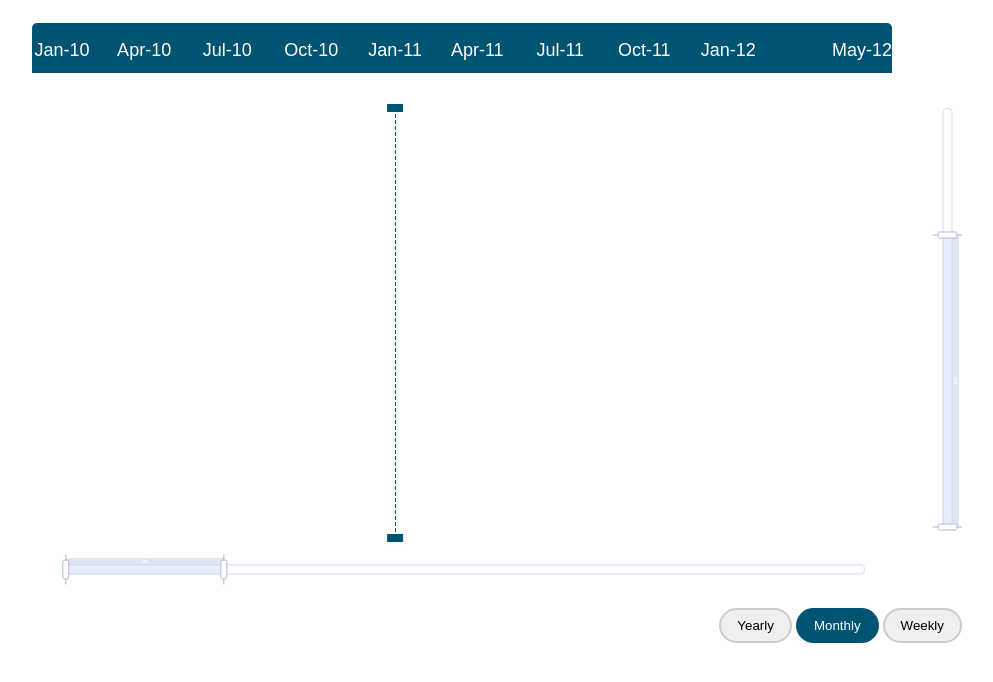
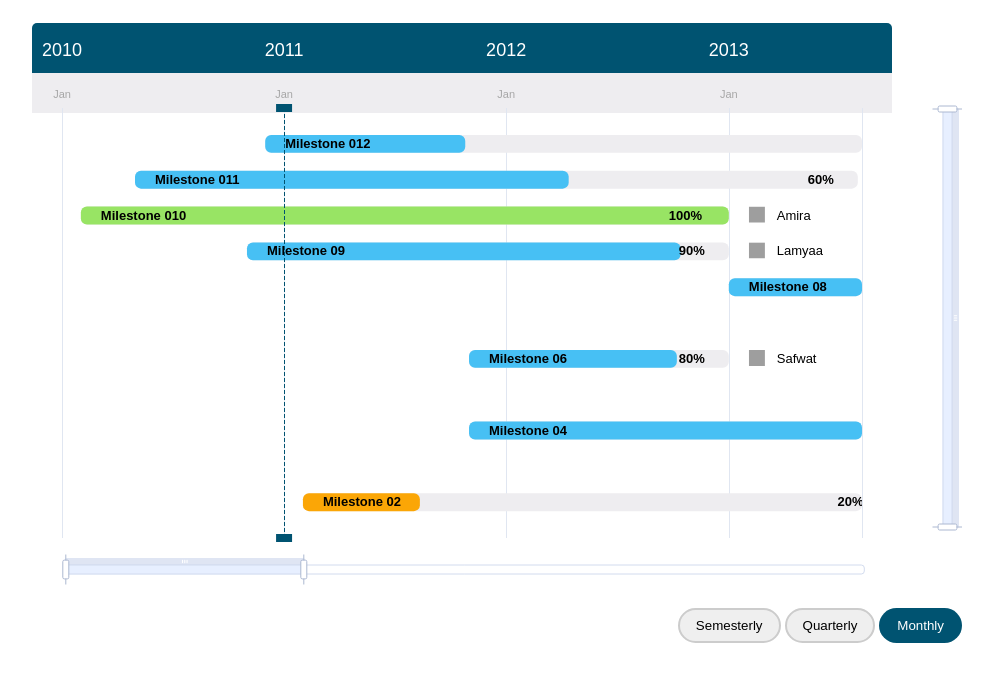
Before and after one commit to safwat-fathi/apache-echarts, a website built with webpack: page public/index.html in a window 1280 px wide. Both pictures are taken after a click on the button "Monthly". Shown: the whole page, without its empty margins (46-1039 px from the left). Built offline with nearby package versions, Linux system fonts and the light colour scheme.

Commit message:
fix: avoid clipping the off canvas bars & and maintain the year header

```diff
--- a/public/index.html
+++ b/public/index.html
@@ -77,9 +77,9 @@
       <div id="xAxisPrimaryBg"></div>
       <div id="xAxisSecondaryBg"></div>
       <div class="btn-group">
-        <button id="yearly" class="active">Yearly</button>
+        <button id="semesterly">Semesterly</button>
+        <button id="quarterly" class="active">Quarterly</button>
         <button id="monthly">Monthly</button>
-        <button id="weekly">Weekly</button>
       </div>
     </div>
   </body>
--- a/src/js/index.ts
+++ b/src/js/index.ts
@@ -1,15 +1,18 @@
 /*
-	TODO: ✔ add custom image on every bar with text.
-	TODO: ✔ hover over grid highlights bar on graph.
-	TODO: ✔	add bar label on start of the bar.
-	TODO: ✔ show current date as marker line.
-	TODO: ✔	switch to change grid from (monthly-yearly-weekly).
-	TODO: ✔ scroll grid vertically.
-	TODO: ✔ scroll grid horizontally.
-	TODO:	✔	center bars horizontally.
-	TODO:	✔	center text on bars.
-	TODO:		clip path to images as circle.
-	TODO:		meet UI.
+	TODO:	✔ maintain the year header
+	TODO:	✔ avoid clipping the off canvas
+	TODO:	avoid squeezing bars horizontally
+	TODO:	meet UI
+		- clip path to images as circle
+		- custom legends
+
+	TODO:	Data Zoom Margins
+	TODO:	Trimming overlapping text
+	TODO:	Centering titles inside the bars
+	TODO:	spacing between bar + avatars
+	TODO:	periods/bars
+	TODO:	provide min/max zoom level
+	TODO:	remove the year button ( semesterly/quarterly/monthly)
  */
 
 import * as echarts from "echarts";
@@ -21,11 +24,10 @@ type RenderItemAPI = echarts.CustomSeriesRenderItemAPI;
 type RenderItemReturn = echarts.CustomSeriesRenderItemReturn;
 
 // grab btn elements
-const yearBtn = document.getElementById("yearly");
+const semesterBtn = document.getElementById("semesterly");
+const quarterBtn = document.getElementById("quarterly");
 const monthBtn = document.getElementById("monthly");
-const weekBtn = document.getElementById("weekly");
 const chartDom = <HTMLElement>document.getElementById("chart");
-const quartersBG = <HTMLElement>document.getElementById("xAxisSecondaryBg");
 
 const myChart = echarts.init(chartDom);
 
@@ -58,14 +60,41 @@ const timeData = [
 ];
 
 let xAxisZoomStart = 0;
-let xAxisZoomEnd = 20;
+let xAxisZoomEnd = 30;
 let yAxisZoomStart = 0;
-let yAxisZoomEnd = 70;
+let yAxisZoomEnd = 100;
 // let textPositionConstant = 10;
 let textPositionConstant = 6;
 
 // * listen to data zoom
+// myChart.on("dataZoom", function (e: any) {
+//   console.log("event", e);
+//   return false;
+// });
 myChart.on("dataZoom", (e: any) => {
+  // if (
+  //   (e.dataZoomId === "scrollY" && e.end - e.start <= 20) ||
+  //   (e.dataZoomId === "scrollX" && e.end - e.start <= 13)
+  // ) {
+  //   console.log("no more zoom allowed!");
+  //   console.log("event", e);
+  //   // const dataZoom: any = option.dataZoom;
+
+  //   // // dataZoom[0].start = yAxisZoomStart;
+  //   if (e.dataZoomId === "scrollY") {
+  //     e.start = e.start;
+  //     e.end = 20;
+  //   }
+
+  //   if (e.dataZoomId === "scrollX") {
+  //     e.start = e.start;
+  //     e.end = e.end;
+  //   }
+  //   // // dataZoom[2].end = xAxisZoomEnd;
+  //   // myChart.setOption({ dataZoom });
+  //   return;
+  // }
+
   if (e.dataZoomId === "scrollY") {
     yAxisZoomStart = e.start;
     yAxisZoomEnd = e.end;
@@ -134,19 +163,19 @@ const renderGanttItem = (
   const employeeName = api.value(4);
   const width = end[0] - start[0];
 
-  console.log("api.size([0, 1]):", <number>(api.size && api.size([0, 1])));
-  console.log(
-    "api.size([1.5, index]):",
-    <number>(api.size && api.size([1.5, index]))
-  );
-  console.log(
-    "api.size([2, index]):",
-    <number>(api.size && api.size([2, index]))
-  );
-  console.log(
-    "api.size([3, index]):",
-    <number>(api.size && api.size([3, index]))
-  );
+  // console.log("api.size([0, 1]):", <number>(api.size && api.size([0, 1])));
+  // console.log(
+  //   "api.size([1.5, index]):",
+  //   <number>(api.size && api.size([1.5, index]))
+  // );
+  // console.log(
+  //   "api.size([2, index]):",
+  //   <number>(api.size && api.size([2, index]))
+  // );
+  // console.log(
+  //   "api.size([3, index]):",
+  //   <number>(api.size && api.size([3, index]))
+  // );
 
   // @ts-ignore
   const height = <number>(api.size([0, 1])[1] * HEIGHT_RATIO);
@@ -257,7 +286,6 @@ const renderGanttItem = (
           width: height * 0.9,
           height: height * 0.9,
         },
-        // clipPath: "",
       },
       {
         type: "text",
@@ -275,11 +303,9 @@ const renderGanttItem = (
   };
 };
 
-const xAxisLabelFormatter = (value: any) => {
-  const year = moment(value).format("YYYY");
-  const q = moment(value).format("Q");
-
-  return +q === 1 ? year : "";
+const subXAxisLabelFormatter = (type: "Q" | "MMM", value?: any) => {
+  const format = moment(value).format(type);
+  return type === "Q" ? `Q${format}` : format;
 };
 
 const option: EChartsOption = {
@@ -320,8 +346,9 @@ const option: EChartsOption = {
       bottom: 80,
       handleSize: "300%",
       start: yAxisZoomStart,
-      end: yAxisZoomEnd,
+      end: yAxisZoomEnd - yAxisZoomStart > 20 ? yAxisZoomEnd : 20,
       showDetail: false,
+      filterMode: "none",
     },
     // Y axis scroll inside grid
     {
@@ -333,6 +360,7 @@ const option: EChartsOption = {
       zoomOnMouseWheel: false,
       moveOnMouseMove: true,
       moveOnMouseWheel: true,
+      filterMode: "none",
     },
     // X axis scroll & zoom with slider
     {
@@ -345,6 +373,7 @@ const option: EChartsOption = {
       start: xAxisZoomStart,
       end: xAxisZoomEnd,
       showDetail: false,
+      filterMode: "none",
     },
   ],
   xAxis: [
@@ -363,17 +392,26 @@ const option: EChartsOption = {
         fontSize: 18,
         showMinLabel: true,
         showMaxLabel: true,
-        formatter: xAxisLabelFormatter,
+        // formatter: mainXAxisLabelFormatter,
+        formatter: (value: any) => {
+          const year = moment(value).format("YYYY");
+          const q = moment(value).format("Q");
+
+          return +q === 1 ? year : "";
+        },
       },
     },
     {
+      type: "time",
       show: true,
+      min: MIN,
+      max: MAX,
       axisLine: { show: false },
       axisTick: {
         show: false,
       },
       position: "top",
-      data: calculateQuarters(+MIN, +MAX),
+      // data: calculateQuarters(+MIN, +MAX),
       splitLine: {
         show: true,
         interval: function (_, value: string) {
@@ -384,7 +422,13 @@ const option: EChartsOption = {
       axisLabel: {
         fontSize: 11,
         color: "#a7a7a7",
+        formatter: (value: any) => subXAxisLabelFormatter("Q", value),
+        // formatter: (value: any) => {
+        //   const quarter = moment(value).format("Q");
+        //   return `Q${quarter}`;
+        // },
       },
+      splitNumber: 4,
     },
   ],
   yAxis: {
@@ -392,8 +436,6 @@ const option: EChartsOption = {
     splitLine: { show: false },
     axisLine: { show: false },
     axisLabel: { show: false },
-    min: 0,
-    max: timeData.length,
   },
   series: [
     {
@@ -431,15 +473,21 @@ myChart.setOption(option);
 
 // listen to buttons events
 window.addEventListener("click", (e: MouseEvent) => {
-  if (e.target !== yearBtn && e.target !== monthBtn && e.target !== weekBtn) {
+  if (
+    e.target !== semesterBtn &&
+    e.target !== monthBtn &&
+    e.target !== quarterBtn
+  ) {
     return;
   }
 
+  // toggle active class
   document.querySelector(".active")?.classList.remove("active");
 
   const xAxis: any = option.xAxis;
   const dataZoom: any = option.dataZoom;
 
+  // keep data zoom values across changes
   dataZoom[0].start = yAxisZoomStart;
   dataZoom[0].end = yAxisZoomEnd;
   dataZoom[1].start = yAxisZoomStart;
@@ -447,44 +495,34 @@ window.addEventListener("click", (e: MouseEvent) => {
   dataZoom[2].start = xAxisZoomStart;
   dataZoom[2].end = xAxisZoomEnd;
 
-  if (e.target === yearBtn) {
-    quartersBG.style.display = "block";
-    yearBtn?.classList.add("active");
+  // if (e.target === semesterBtn) {
+  //   quartersBG.style.display = "block";
+  //   semesterBtn?.classList.add("active");
 
-    const xAxis: any = option.xAxis;
+  //   const xAxis: any = option.xAxis;
 
-    xAxis[0].axisLabel.formatter = xAxisLabelFormatter;
-    xAxis[1].show = true;
+  // 	xAxis[1].axisLabel.formatter = (val: any) => {
+  //     const week = moment(val).format("WW");
+  //     return week;
+  //   };
+
+  //   myChart.setOption({ ...option, xAxis, dataZoom });
+  // }
+
+  if (e.target === quarterBtn) {
+    quarterBtn?.classList.add("active");
+
+    xAxis[1].axisLabel.formatter = (value: any) =>
+      subXAxisLabelFormatter("Q", value);
 
     myChart.setOption({ ...option, xAxis, dataZoom });
   }
 
   if (e.target === monthBtn) {
-    quartersBG.style.display = "none";
     monthBtn?.classList.add("active");
 
-    xAxis[0].axisLabel.formatter = (val: any) => {
-      const month = moment(val).format("MMM-YY");
-      return month;
-    };
-
-    xAxis[1].show = false;
-
-    myChart.setOption({ ...option, xAxis, dataZoom });
-  }
-
-  if (e.target === weekBtn) {
-    quartersBG.style.display = "none";
-    weekBtn?.classList.add("active");
-
-    const xAxis: any = option.xAxis;
-
-    xAxis[0].axisLabel.formatter = (val: any) => {
-      const week = moment(val).format("WW");
-      return week;
-    };
-
-    xAxis[1].show = false;
+    xAxis[1].axisLabel.formatter = (value: any) =>
+      subXAxisLabelFormatter("MMM", value);
 
     myChart.setOption({ ...option, xAxis, dataZoom });
   }
```
